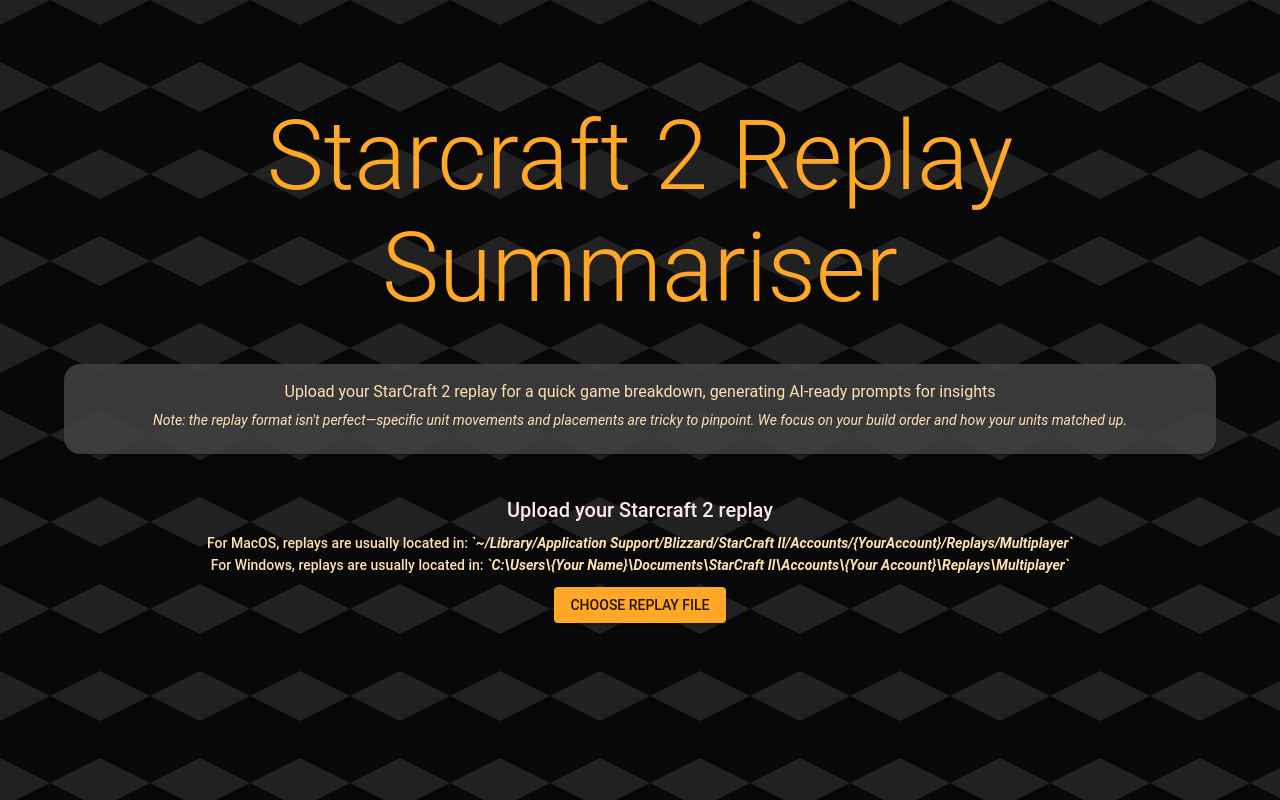
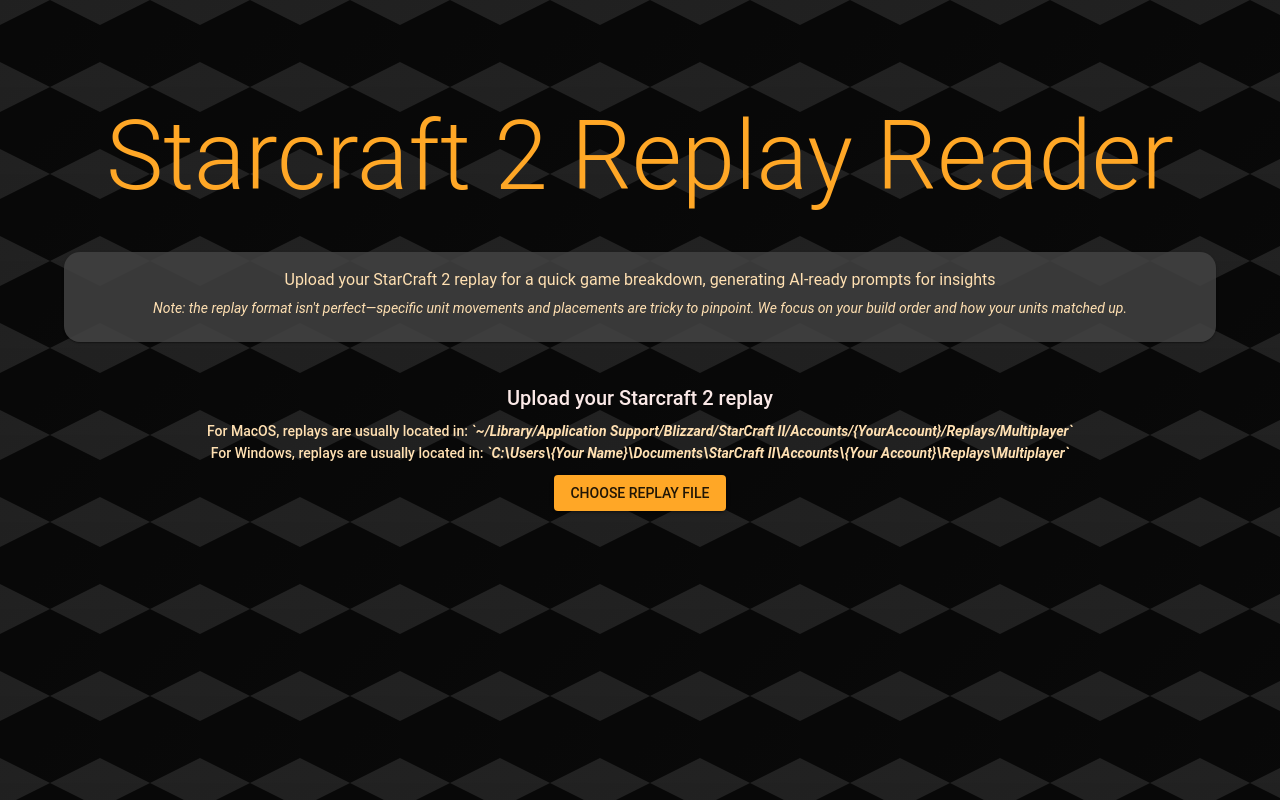
Before and after one commit to asenrusev/SC2ReplayParserWeb, a React (Create React App) app in the folder frontend/: page / in a window 1280 px wide. Built offline with nearby package versions, Linux system fonts and the light colour scheme; no server answers.

Commit message:
Change all logos and change title

```diff
--- a/frontend/public/index.html
+++ b/frontend/public/index.html
@@ -7,7 +7,7 @@
     <meta name="theme-color" content="#000000" />
     <meta
       name="description"
-      content="StarCraft 2 Replay Summariser"
+      content="StarCraft 2 Replay Reader"
     />
     <link rel="apple-touch-icon" href="%PUBLIC_URL%/logo192.png" />
     <!--
@@ -24,7 +24,7 @@
       work correctly both with client-side routing and a non-root public URL.
       Learn how to configure a non-root public URL by running `npm run build`.
     -->
-    <title>StarCraft 2 Replay Summariser</title>
+    <title>StarCraft 2 Replay Reader</title>
   </head>
   <body>
     <noscript>You need to enable JavaScript to run this app.</noscript>
--- a/frontend/src/App.tsx
+++ b/frontend/src/App.tsx
@@ -153,7 +153,7 @@
           }}
         >
           <Typography variant="h1" gutterBottom color="primary">
-            Starcraft 2 Replay Summariser
+            Starcraft 2 Replay Reader
           </Typography>
           <Box marginTop={5}>
             <Card
```
Also changed, not shown: frontend/public/logo192.png, frontend/public/logo512.png, 8 other files (tests, documents, lock files or other folders).
